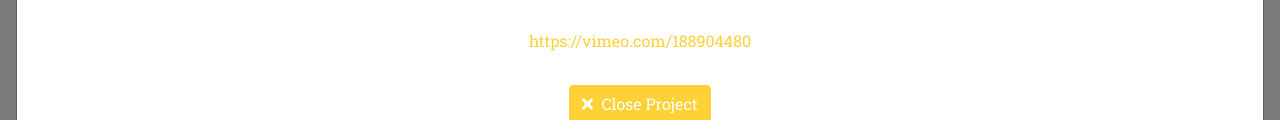
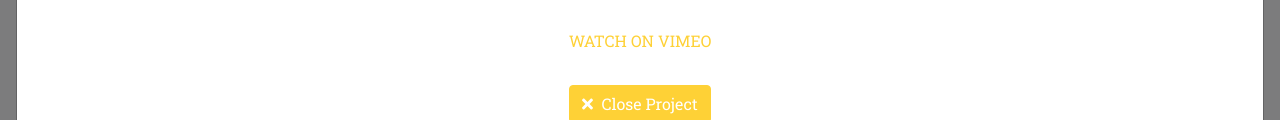
Before and after one commit to ChaseRensberger/Rensberger-Productions-Website, a plain HTML site: page index.html in a window 1280 px wide. Both pictures are taken after a click on the link 260 px from the left and 924 px from the top of the page. Shown: the part 1203-1323 px from the top of the page. Drawn offline with nearby package versions, Linux system fonts and the light colour scheme; a web font is replaced by a local one.

Commit message:
Fix links

```diff
--- a/index.html
+++ b/index.html
@@ -224,7 +224,7 @@
                                     <p>Before Alexa Meade became a sought after artist, she almost destroyed her parents’ basement.  Her canvas is the world but her talent is somewhere beyond.  I caught up with her in New York City.
                                     </p>
                                     <ul class="list-inline">
-                                        <a href="url">https://vimeo.com/188904480</a>
+                                        <a href="https://vimeo.com/188904480">WATCH ON VIMEO</a>
                                     </ul>
                                     <button class="btn btn-primary" data-dismiss="modal" type="button">
                                         <i class="fas fa-times mr-1"></i>
@@ -252,7 +252,7 @@
                                     <img class="img-fluid d-block mx-auto" src="assets/img/portfolio/02-full.jpg" alt="" />
                                     <p>Turks and Caicos is one of the most beautiful places on earth.  Some tourists leave with tans while others leave with a new family member.  If you like four legged stories please come with me to Providenciales.</p>
                                     <ul class="list-inline">
-                                        <a href="url">https://vimeo.com/180255331</a>
+                                        <a href="https://vimeo.com/180255331">WATCH ON VIMEO</a>
 
                                     </ul>
                                     <button class="btn btn-primary" data-dismiss="modal" type="button">
@@ -281,7 +281,7 @@
                                     <img class="img-fluid d-block mx-auto" src="assets/img/portfolio/03-full.jpg" alt="" />
                                     <p>Words Words Words</p>
                                     <ul class="list-inline">
-                                        <a href="url">https://vimeo.com/171492542</a>
+                                        <a href="https://vimeo.com/171492542">WATCH ON VIMEO</a>
                                     </ul>
                                     <button class="btn btn-primary" data-dismiss="modal" type="button">
                                         <i class="fas fa-times mr-1"></i>
@@ -309,7 +309,7 @@
                                     <img class="img-fluid d-block mx-auto" src="assets/img/portfolio/04-full.jpg" alt="" />
                                     <p>Words Words Words</p>
                                     <ul class="list-inline">
-                                        <a href="url">https://vimeo.com/169865393</a>
+                                        <a href="https://vimeo.com/169865393">WATCH ON VIMEO</a>
                                     </ul>
                                     <button class="btn btn-primary" data-dismiss="modal" type="button">
                                         <i class="fas fa-times mr-1"></i>
@@ -337,7 +337,7 @@
                                     <img class="img-fluid d-block mx-auto" src="assets/img/portfolio/05-full.jpg" alt="" />
                                     <p>Words Words Words</p>
                                     <ul class="list-inline">
-                                        <a href="url">https://vimeo.com/176702432</a>
+                                        <a href="https://vimeo.com/176702432">WATCH ON VIMEO</a>
                                     </ul>
                                     <button class="btn btn-primary" data-dismiss="modal" type="button">
                                         <i class="fas fa-times mr-1"></i>
@@ -365,7 +365,7 @@
                                     <img class="img-fluid d-block mx-auto" src="assets/img/portfolio/06-full.jpg" alt="" />
                                     <p>Words Words Words</p>
                                     <ul class="list-inline">
-                                        <a href="url">https://vimeo.com/190332334</a>
+                                        <a href="https://vimeo.com/190332334">WATCH ON VIMEO</a>
                                     </ul>
                                     <button class="btn btn-primary" data-dismiss="modal" type="button">
                                         <i class="fas fa-times mr-1"></i>
```
